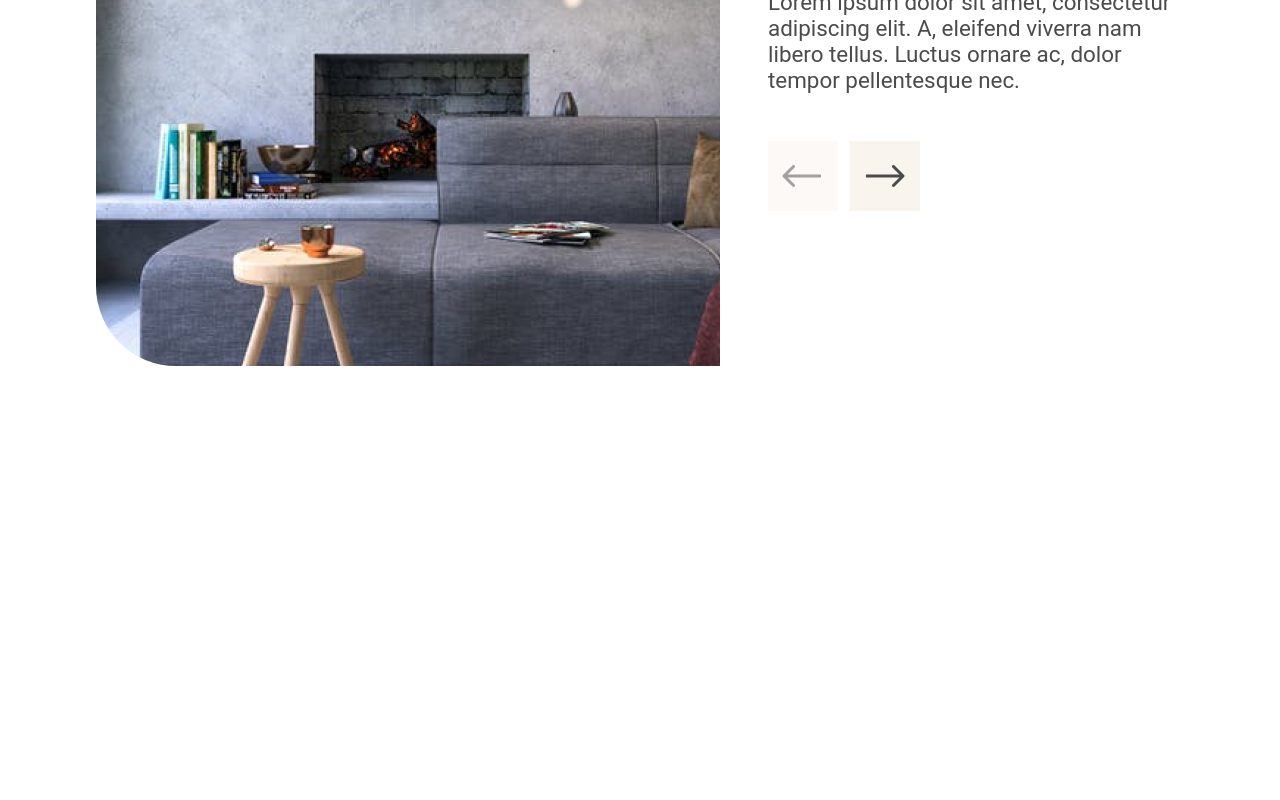
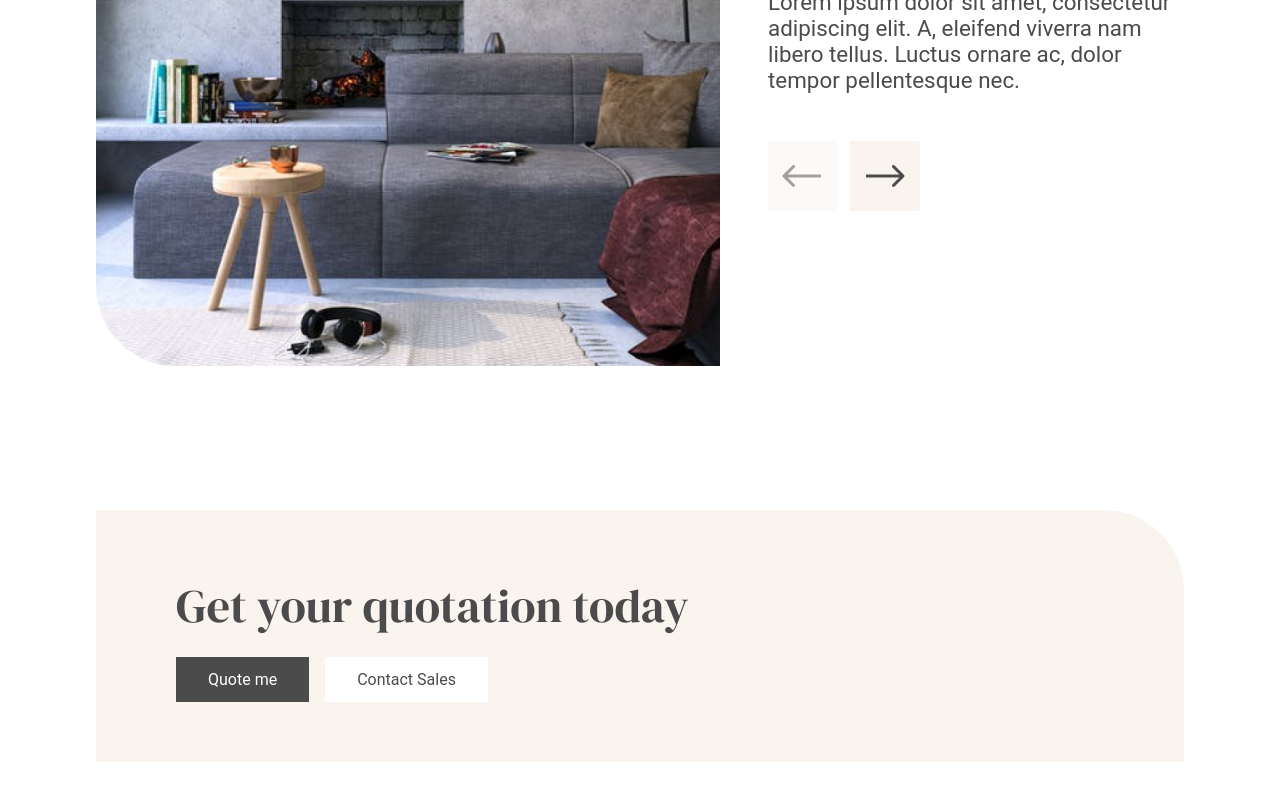
Before and after one commit to GabrielAbubakar/shpx-landing, a React (Create React App) app: page / in a window 1280 px wide. Shown: the part 1527-2327 px from the top of the page. Before the commit the page ends 2037 px from the top, so only its background shows below. Built offline with nearby package versions, Linux system fonts and the light colour scheme.

Commit message:
quotation section setup

```diff
--- a/src/App.js
+++ b/src/App.js
@@ -2,6 +2,7 @@ import React from "react";
 import './App.scss';
 import MainSection from "./sections/mainSection/mainSection";
 import Products from "./sections/products/products";
+import Quotation from "./sections/quotation/quotation";
 import Showcase from "./sections/showcase/showcase";
 
 
@@ -14,6 +15,7 @@ const App = () => {
             <Products />
 
             <Showcase />
+            <Quotation />
 
         </div>
     )
--- /dev/null
+++ b/src/sections/quotation/quotation.js
@@ -0,0 +1,22 @@
+import React from "react";
+import './quotation.scss';
+
+
+const Quotation = () => {
+
+    return (
+        <section className="quotation container">
+            <h1>Get your quotation today</h1>
+            <div className="button">
+                <p className="button_quote">
+                    Quote me
+                </p>
+                <p className="button_sales">
+                    Contact Sales
+                </p>
+            </div>
+        </section>
+    )
+}
+
+export default Quotation
--- /dev/null
+++ b/src/sections/quotation/quotation.scss
@@ -0,0 +1,30 @@
+.quotation {
+    background-color: #FAF4EF;
+    margin-bottom: 7rem;
+    padding: 4rem 0 3.8rem 5rem;
+    border-radius: 0 5rem 0 0;
+
+    h1 {
+        font-size: 2.9rem;
+        margin-bottom: 1.2rem;
+    }
+
+    .button {
+        display: flex;
+
+        &_quote {
+            background-color: #4B4B4B;
+            color: #ffffff;
+            padding: .8rem 2rem;
+            margin-right: 1rem;
+            cursor: pointer;
+        }
+
+        &_sales {
+            background-color: #ffffff;
+            color: #4B4B4B;
+            padding: .8rem 2rem;
+            cursor: pointer;
+        }
+    }
+}
--- a/src/sections/showcase/showcase.scss
+++ b/src/sections/showcase/showcase.scss
@@ -8,6 +8,12 @@
         margin-right: 3rem;
         flex: 1.8;
         border-radius: 0 0 0 5rem;
+
+        img {
+            object-fit: cover;
+            width: 100%;
+            height: 100%;
+        }
     }
 
     .content {
```
